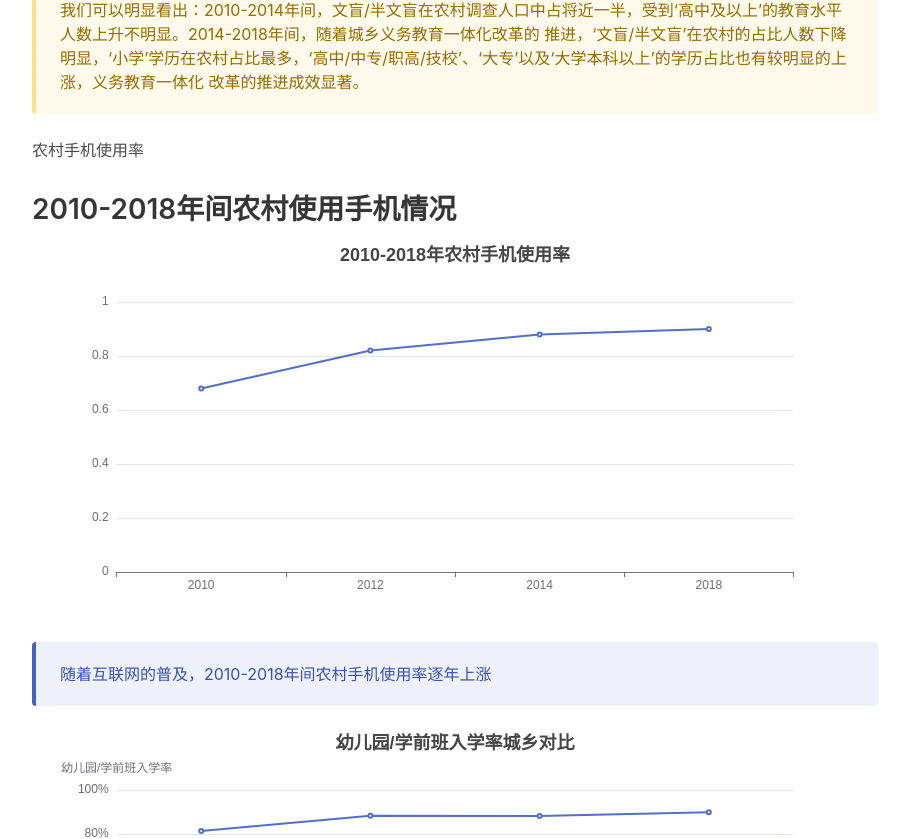
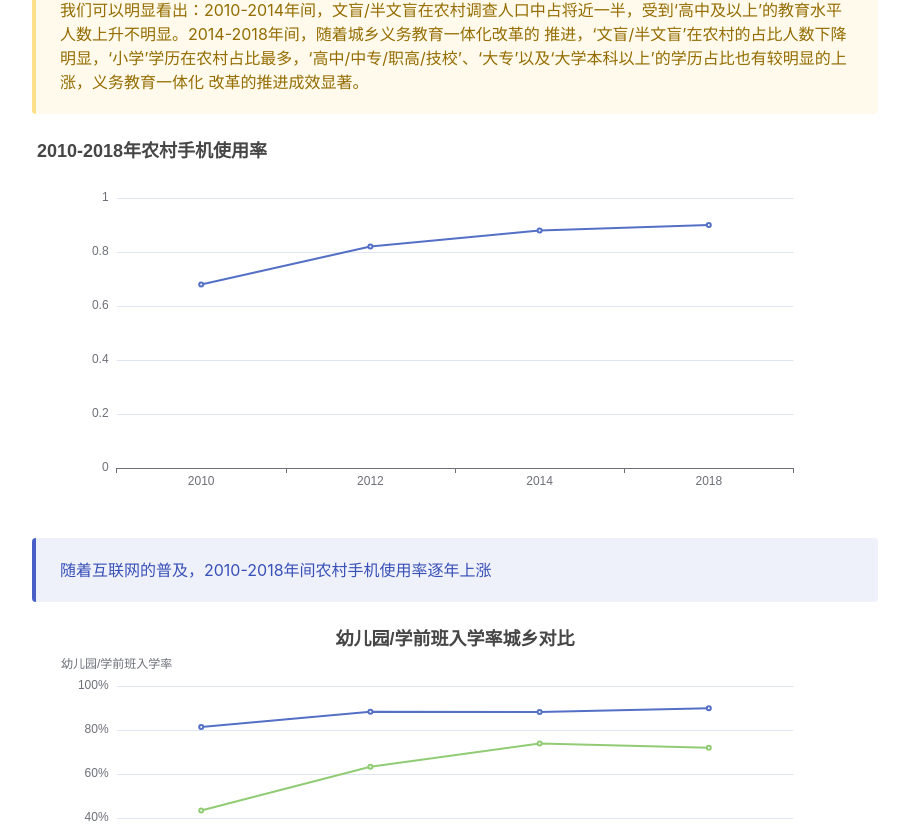
Before and after one commit to lie-flat/cfps-report, a Vue app: page / in a window 1280 px wide. Shown: the part 3234-4073 px from the top of the page, without its empty margins (32-941 px from the left). Built offline with nearby package versions, Linux system fonts and the light colour scheme.

Commit message:
change title

```diff
--- a/src/App.vue
+++ b/src/App.vue
@@ -25,12 +25,12 @@ import CareerSection from "@/components/contents/CareerSection";
 import Begining from './components/contents/begining.vue';
 import LifeSection from "@/components/contents/LifeSection";
 import End from './components/contents/End.vue'
-import EconomySection from "@/components/contents/EconomySection";
+
 
 export default {
   name: 'App',
   components: {
-    EconomySection,
+
     LifeSection,
     CareerSection,
     EducationSection,
--- a/src/components/charts/Education.vue
+++ b/src/components/charts/Education.vue
@@ -1,6 +1,6 @@
 <template>
   <h2>农村受教育情况</h2>
-  <p>以下是2010、2018年的学历占比图，以及2010-2018年各教育阶段人数比例变化图</p>
+  <p> &nbsp;&nbsp; 以下是2010、2018年的学历占比图，以及2010-2018年各教育阶段人数比例变化图</p>
 
   <div id="chart-education" class="columns">
     <v-chart class="chart column" :autoresize="true" :option="option2010" />
--- a/src/components/charts/EducationCompare.vue
+++ b/src/components/charts/EducationCompare.vue
@@ -40,7 +40,7 @@ export default defineComponent({
     const option = ref({
       title: {
         text: "2010-2018农村学历变化趋势图",
-        left: "center",
+        left: "left",
       },
       tooltip: {
         trigger: "axis",
--- a/src/components/charts/UsePhone.vue
+++ b/src/components/charts/UsePhone.vue
@@ -1,6 +1,4 @@
 <template>
-  <p>农村手机使用率</p>
-  <h2>2010-2018年间农村使用手机情况</h2>
   <v-chart id="chart-use-phone" class="chart" :autoresize="true" :option="option" />
   <article class="message is-link">
     <div class="message-body">
@@ -40,7 +38,7 @@ export default defineComponent({
     const option = ref({
       title: {
         text: "2010-2018年农村手机使用率",
-        left: "center",
+        left: "left",
       },
       tooltip: {
         // trigger: "item",
```
